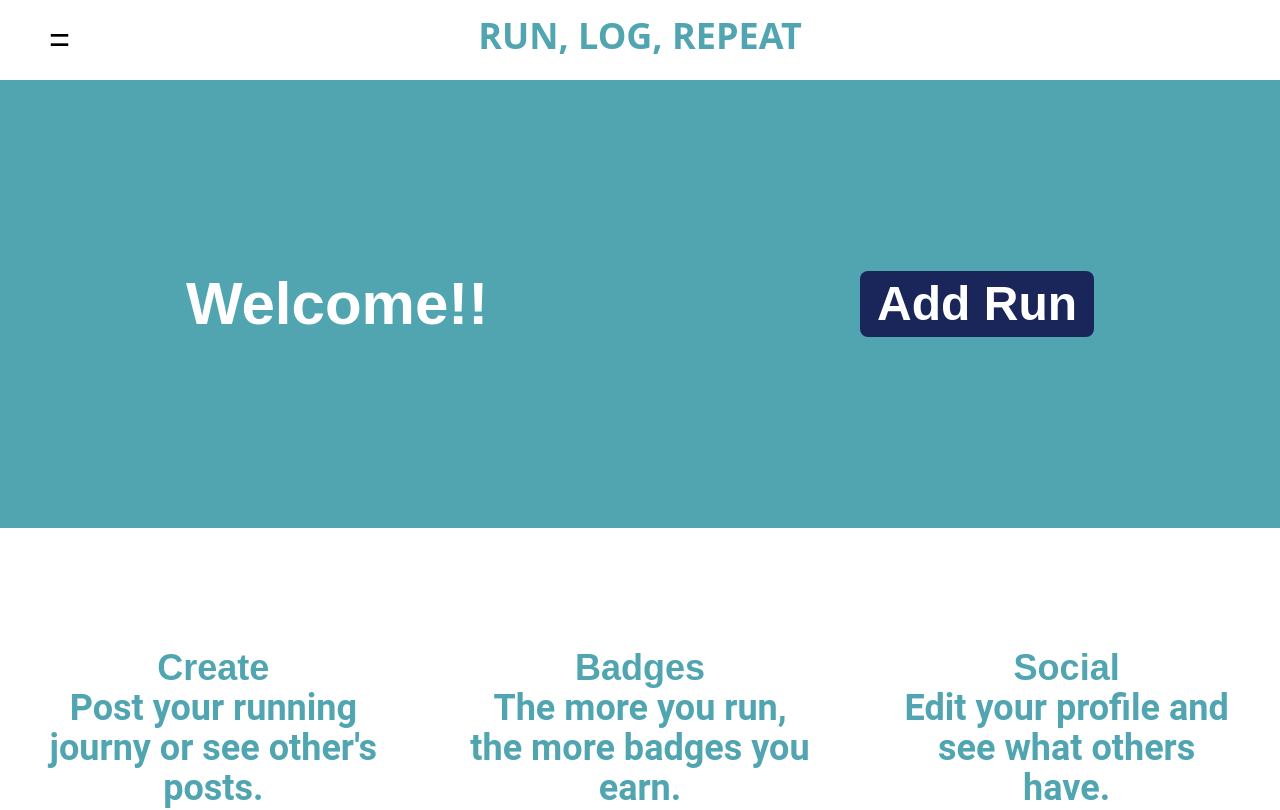
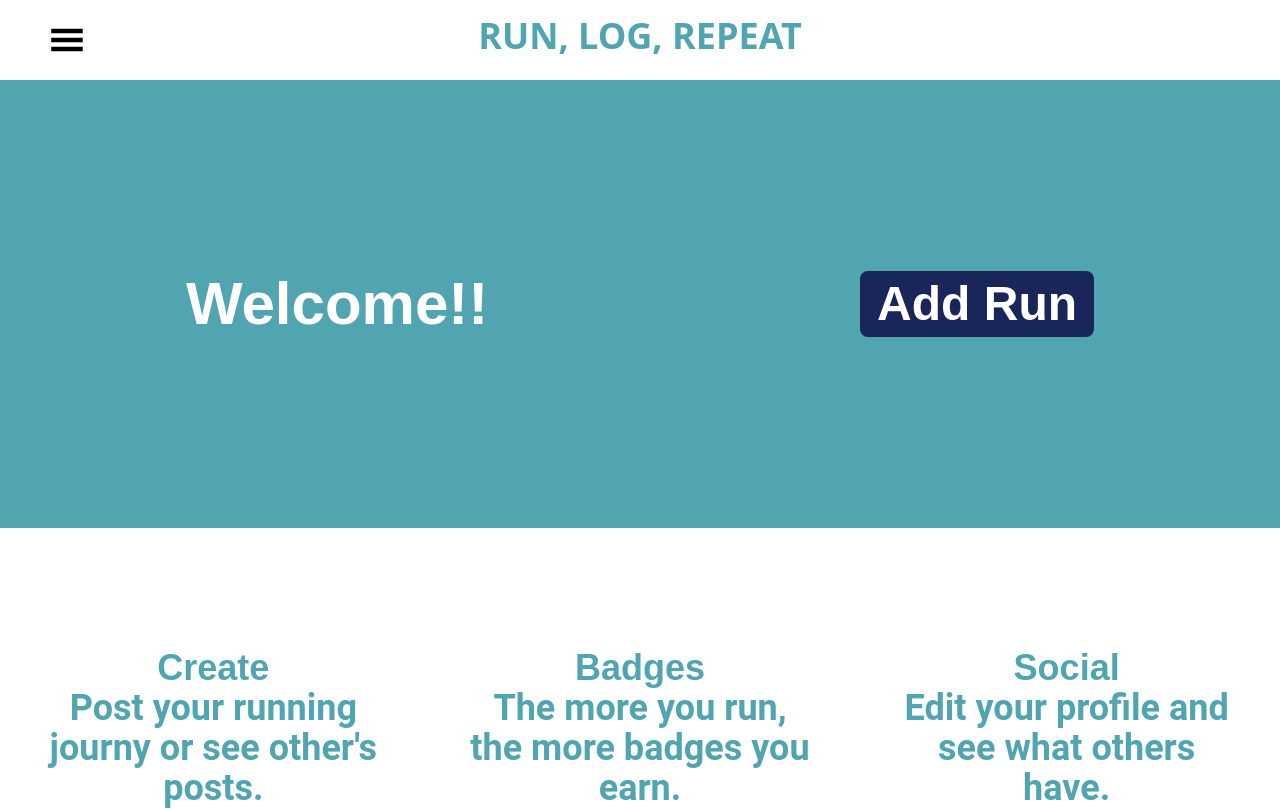
Before and after one commit to Doubles-101/run-log-repeat, a React (Vite) app: page / in a window 1280 px wide. Shown: the top 810 px of the page. Built offline with nearby package versions, Linux system fonts and the light colour scheme; no server answers; sample sign-in values are in the browser's storage.

Commit message:
react icon install

```diff
--- a/package.json
+++ b/package.json
@@ -12,6 +12,7 @@
   "dependencies": {
     "react": "^18.2.0",
     "react-dom": "^18.2.0",
+    "react-icons": "^5.2.1",
     "react-router-dom": "^6.22.3"
   },
   "devDependencies": {
--- a/src/components/navbar/NavBar.jsx
+++ b/src/components/navbar/NavBar.jsx
@@ -1,6 +1,7 @@
 import { useState } from "react"
 import "./NavBar.css"
 import { Link } from "react-router-dom"
+import { GiHamburgerMenu } from "react-icons/gi"
 
 
 export const NavBar = ({currentUser}) => {
@@ -15,7 +16,7 @@ export const NavBar = ({currentUser}) => {
             <div className="w-full h-20 flex">
                 <div className="mt-auto mb-auto">
                     {!isDropdownOpen &&
-                    <button className="ml-8 hover:underline cursor-pointer text-4xl" onClick={toggleDropdown}>=</button>
+                    <button className="ml-8 hover:underline cursor-pointer text-4xl" onClick={toggleDropdown}><GiHamburgerMenu /></button>
                     }
                     {isDropdownOpen &&
                     <button className="ml-8 hover:underline cursor-pointer text-2xl" onClick={toggleDropdown}>X</button>
```
Also changed, not shown: 1 other file (tests, documents, lock files or other folders).
